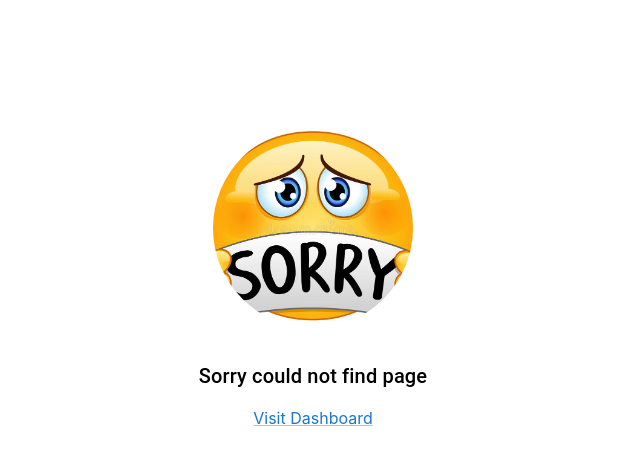
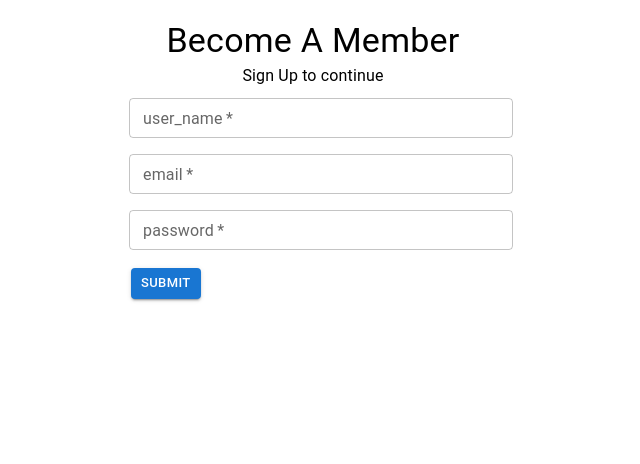
Before and after one commit to Mwebia-Dennis/car-park-and-maps-website-template, a React (Create React App) app: page /auth/signup in a window 1280 px wide. Before the commit this address led to /404. Shown: the top 464 px of the page, without its empty margins (327-967 px from the left). Built offline with nearby package versions, Linux system fonts and the light colour scheme.

Commit message:
feat: forms ui

```diff
--- a/src/Components/AppBar/drawer.js
+++ b/src/Components/AppBar/drawer.js
@@ -9,7 +9,8 @@ import ListItemText from '@mui/material/ListItemText';
 import { Grid, IconButton, Link, Typography } from '@mui/material';
 import { AppName } from '../../util/Constants'
 import { useStyles } from './style.js'
-import { ArrowBackIosNew, Info, PhoneForwarded, Timeline } from '@mui/icons-material';
+import { AdminPanelSettings, ArrowBackIosNew, Info, Login, PhoneForwarded, Timeline } from '@mui/icons-material';
+import NewParkingModal from '../NewParkingModal';
 
 export default function TemporaryDrawer(props) {
 
@@ -21,6 +22,11 @@ export default function TemporaryDrawer(props) {
         url: '/',
         icon: <Timeline />
       },
+      // {
+      //   name: 'New Parking',
+      //   url: '/new-parking',
+      //   icon: <LocalParking />
+      // },
       {
         name: 'About Us',
         url: '/about',
@@ -30,7 +36,17 @@ export default function TemporaryDrawer(props) {
         name: 'Contact',
         url: '/contact',
         icon: <PhoneForwarded />
-      }
+      },
+      {
+        name: 'Login',
+        url: '/auth/login',
+        icon: <Login />
+      },
+      {
+        name: 'Sign Up',
+        url: '/auth/signup',
+        icon: <AdminPanelSettings />
+      },
     ]
 
   const list = () => (
@@ -97,7 +113,10 @@ export default function TemporaryDrawer(props) {
             onClose={toggleDrawer(false)}
           >
             {list()}
-          </Drawer>
+            <Divider />
+            <NewParkingModal />
+      </Drawer>
+
     </div>
   );
 }
--- a/src/Components/AppBar/index.js
+++ b/src/Components/AppBar/index.js
@@ -3,14 +3,11 @@ import AppBar from '@mui/material/AppBar';
 import Box from '@mui/material/Box';
 import Toolbar from '@mui/material/Toolbar';
 import IconButton from '@mui/material/IconButton';
-import Badge from '@mui/material/Badge';
 import MenuItem from '@mui/material/MenuItem';
 import Menu from '@mui/material/Menu';
 import MenuIcon from '@mui/icons-material/Menu';
 import SearchIcon from '@mui/icons-material/Search';
 import AccountCircle from '@mui/icons-material/AccountCircle';
-import MailIcon from '@mui/icons-material/Mail';
-import NotificationsIcon from '@mui/icons-material/Notifications';
 import MoreIcon from '@mui/icons-material/MoreVert';
 import { StyledInputBase, SearchIconWrapper, Search, useStyles } from './style.js'
 import Drawer from './drawer'
@@ -68,8 +65,7 @@ export default function PrimarySearchAppBar() {
       open={isMenuOpen}
       onClose={handleMenuClose}
     >
-      <MenuItem onClick={handleMenuClose}>Profile</MenuItem>
-      <MenuItem onClick={handleMenuClose}>My account</MenuItem>
+      <MenuItem onClick={handleMenuClose}>Logout</MenuItem>
     </Menu>
   );
 
@@ -90,26 +86,6 @@ export default function PrimarySearchAppBar() {
       open={isMobileMenuOpen}
       onClose={handleMobileMenuClose}
     >
-      <MenuItem>
-        <IconButton size="large" aria-label="show 4 new mails" color="inherit">
-          <Badge badgeContent={4} color="error">
-            <MailIcon />
-          </Badge>
-        </IconButton>
-        <p>Messages</p>
-      </MenuItem>
-      <MenuItem>
-        <IconButton
-          size="large"
-          aria-label="show 17 new notifications"
-          color="inherit"
-        >
-          <Badge badgeContent={17} color="error">
-            <NotificationsIcon />
-          </Badge>
-        </IconButton>
-        <p>Notifications</p>
-      </MenuItem>
       <MenuItem onClick={handleProfileMenuOpen}>
         <IconButton
           size="large"
--- /dev/null
+++ b/src/Components/Forms/MainForm/index.js
@@ -0,0 +1,57 @@
+import * as React from 'react';
+import Box from '@mui/material/Box';
+import Grid from '@mui/material/Grid';
+import TextField from '@mui/material/TextField';
+import { Button, Typography } from '@mui/material';
+
+export default function MainForm(props) {
+
+    const { Header, SubHeader, Fields } = props
+
+  return (
+    <div>
+        <Box
+            component="form"
+            sx={{
+                '& .MuiTextField-root': { m: 1, width: '100%' },
+            }}
+            noValidate
+            autoComplete="off"
+        >
+            <br/>
+            <Typography variant="h4" style={{textAlign: 'center'}}>
+                {Header}
+            </Typography>
+            <Typography variant="subtitle1" component="p" style={{textAlign: 'center'}}>
+                {SubHeader}
+            </Typography>
+
+            <Grid container >
+
+                {
+                    Fields.map((item)=>(
+
+                        <Grid item xs={12} key={item}>
+                            <TextField
+                                required
+                                fullwidth="true"
+                                size="small"
+                                id={item}
+                                label={item.toLowerCase()}
+                                // defaultValue={item.toLowerCase()}
+                            />
+                        </Grid>
+
+                    ))
+                }
+
+
+                <Grid item xs={12} style={{margin: '10px'}}>
+                    <Button variant="contained" size="small" > Submit</Button>
+                </Grid>
+
+            </Grid>
+        </Box>
+    </div>
+  );
+}
--- /dev/null
+++ b/src/Components/NewParkingModal/index.js
@@ -0,0 +1,53 @@
+import * as React from 'react';
+import Dialog from '@mui/material/Dialog';
+import DialogContent from '@mui/material/DialogContent';
+import DialogTitle from '@mui/material/DialogTitle';
+import ListItem from '@mui/material/ListItem';
+import ListItemIcon from '@mui/material/ListItemIcon';
+import ListItemText from '@mui/material/ListItemText';
+import { LocalParking } from '@mui/icons-material';
+import MainForm from '../Forms/MainForm'
+import DialogActions from '@mui/material/DialogActions';
+import { Button } from '@mui/material';
+
+export default function NewParkingModal() {
+  const [modalOpen, setModalOpen] = React.useState(false);
+
+  const Fields = ["PARK_NAME","LOCATION_NAME", "PARK_TYPE_ID", "PARK_TYPE_DESC", "CAPACITY_OF_PARK",
+    "WORKING_TIME", "COUNTY_NAME", "LONGITUDE", "LATITUDE"]
+  const handleModalClickOpen = () => {
+    // e.preventDefault()
+    setModalOpen(true);
+  };
+
+  const handleModalClose = () => {
+    setModalOpen(false);
+  };
+
+  return (
+    <div>
+      <div >
+            <ListItem button onClick={handleModalClickOpen} >
+              <ListItemIcon>
+                <LocalParking />
+              </ListItemIcon>
+              <ListItemText primary={"New Parking"} />
+            </ListItem>
+        </div>
+      <Dialog open={modalOpen} onClose={handleModalClose} maxWidth={"xs"}>
+        <DialogTitle>Add New Parking</DialogTitle>
+        <DialogContent>
+            <MainForm
+                Fields = {Fields}
+                Header = {""}
+                SubHeader = {""}
+
+            />
+        </DialogContent>
+        <DialogActions>
+          <Button onClick={handleModalClose}>Close</Button>
+        </DialogActions>
+      </Dialog>
+    </div>
+  );
+}
--- a/src/Themes/MainTheme/index.js
+++ b/src/Themes/AuthTheme/index.js
@@ -1,14 +1,12 @@
 
 import React from 'react'
-import AppBar from '../../Components/AppBar'
 import {
   Outlet,
 } from 'react-router-dom';
 
-export default function MainTheme() {
+export default function AuthTheme() {
     return (
       <div style={{position: 'relative', height: '100%'}}>
-        <AppBar />
         <Outlet />
       </div>
     );
--- a/src/Views/Home/index.js
+++ b/src/Views/Home/index.js
@@ -5,6 +5,7 @@
 
     return (
         <div style={{width: '100%', height: '100%'}}>
+
             <Map />
         </div>
     )
--- /dev/null
+++ b/src/Views/Login/index.js
@@ -0,0 +1,22 @@
+import React from 'react'
+import MainForm from '../../Components/Forms/MainForm'
+import { useStyles } from './style';
+
+export default function Login() {
+
+    const classes = useStyles()
+    const Fields = [
+        "EMAIL", "PASSWORD"
+    ]
+
+    return (
+        <div className={classes.container}>
+            <MainForm
+                Fields = {Fields}
+                Header = {"Welcome Back"}
+                SubHeader = {"Login to continue"}
+
+            />
+        </div>
+     )
+}
--- /dev/null
+++ b/src/Views/Login/style.js
@@ -0,0 +1,15 @@
+
+import {createStyles, makeStyles} from '@mui/styles';
+
+export const useStyles = makeStyles((theme) => createStyles({
+
+    container: {
+        width: '30%',
+        marginLeft: "35%",
+        [theme.breakpoints.down('sm')]: {
+            width: '100%',
+            margin: '0'
+        },
+    }
+
+}))
--- /dev/null
+++ b/src/Views/NewParking/index.js
@@ -0,0 +1,19 @@
+import React from 'react'
+import MainForm from '../../Components/Forms/MainForm'
+
+export default function NewParking() {
+
+    const Fields = [
+        "PARK_NAME","LOCATION_NAME", "PARK_TYPE_ID", "PARK_TYPE_DESC", "CAPACITY_OF_PARK",
+        "WORKING_TIME", "COUNTY_NAME", "LONGITUDE", "LATITUDE"
+    ]
+
+    return (
+        <MainForm
+            Fields = {Fields}
+            Header = {"Add New Parking"}
+            SubHeader = {"All fields are required"}
+
+        />
+     )
+}
--- /dev/null
+++ b/src/Views/SignUp/index.js
@@ -0,0 +1,22 @@
+import React from 'react'
+import MainForm from '../../Components/Forms/MainForm'
+import { useStyles } from '../Login/style';
+
+export default function SignUp() {
+
+    const classes = useStyles()
+    const Fields = [
+        "USER_NAME", "EMAIL", "PASSWORD"
+    ]
+
+    return (
+        <div className={classes.container}>
+            <MainForm
+                Fields = {Fields}
+                Header = {"Become A Member"}
+                SubHeader = {"Sign Up to continue"}
+
+            />
+        </div>
+     )
+}
```
Also changed, not shown: src/Components/routes.js (+16 -0 lines), src/Components/Forms/index.js (deleted).
